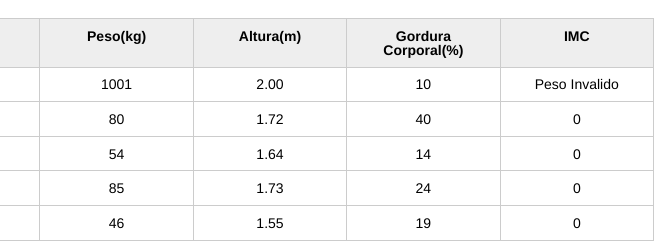
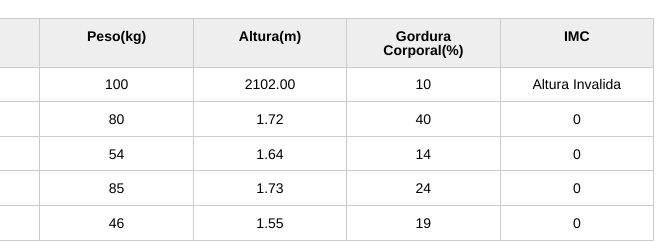
Before and after one commit to cs-alexandre-oliveira/the-nutritionist, a website: page public/index.html in a window 1280 px wide. Shown: the part 123-365 px from the top of the page, 370-1030 px from the left. Drawn offline with Linux system fonts and the light colour scheme.

Commit message:
validando peso e altura para calcular

```diff
--- a/public/index.html
+++ b/public/index.html
@@ -31,8 +31,8 @@
 					<tbody id="tabela-pacientes">
 						<tr class="paciente" id="first-patient">
 							<td class="info-nome">Paulo</td>
-							<td class="info-peso">1001</td>
-							<td class="info-altura">2.00</td>
+							<td class="info-peso">100</td>
+							<td class="info-altura">2102.00</td>
 							<td class="info-gordura">10</td>
 							<td class="info-imc">0</td>
 						</tr>
--- a/public/js/main.js
+++ b/public/js/main.js
@@ -21,9 +21,9 @@ if(weight <= 0 || weight >= 1000) {
 }
 
 if(height <= 0 || height >= 1000) {
-  console.log('Altura Invalida!')
   valueHeight = false
   insertImc.textContent = 'Altura Invalida'
+  console.log(imc)
 }
 
 if(weight && height) {
```
